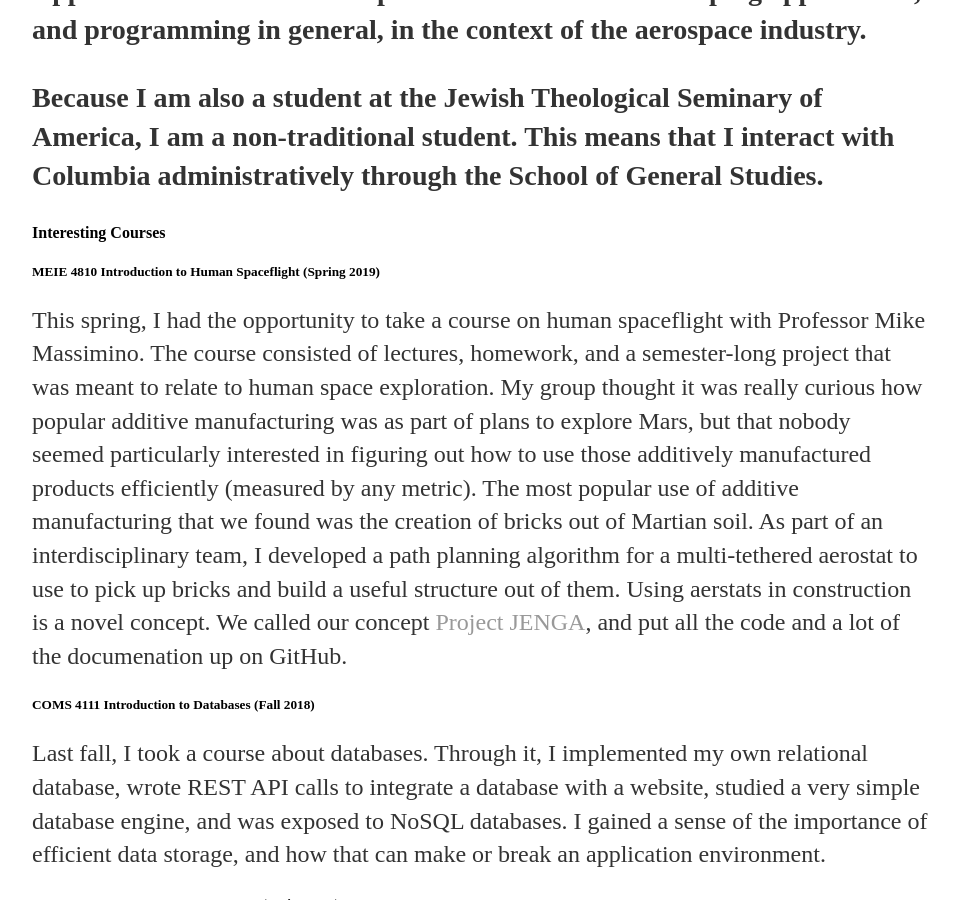
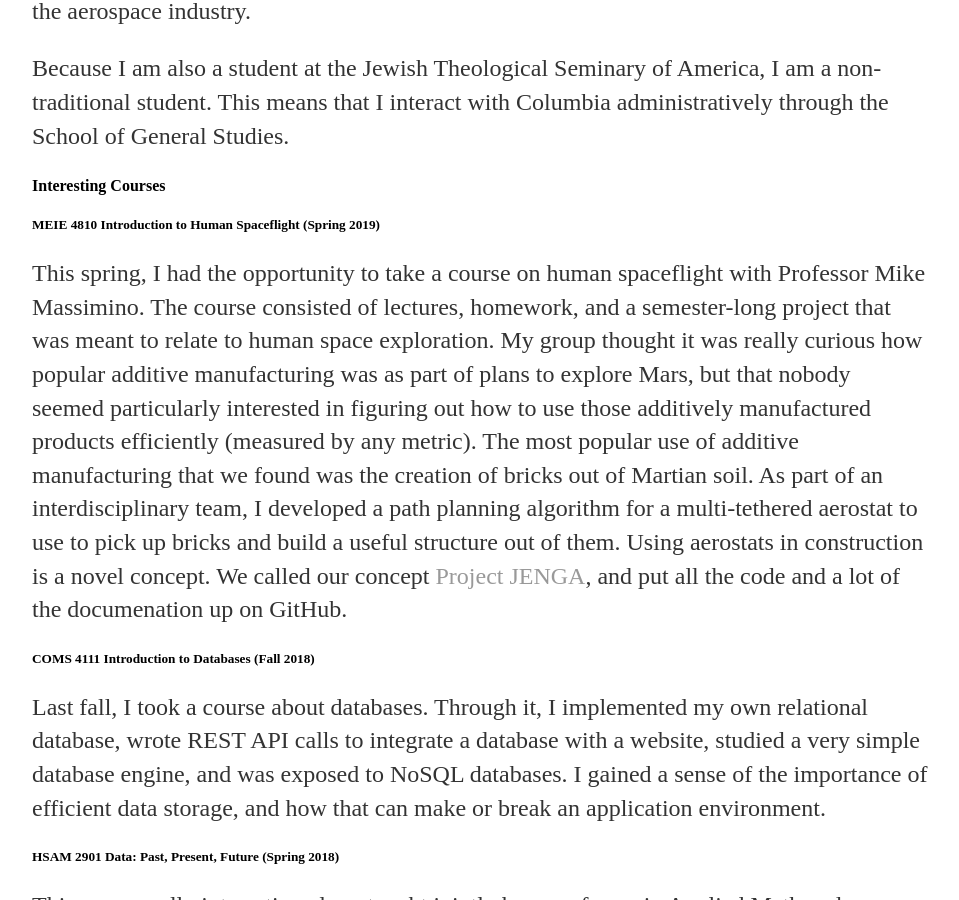
Before and after one commit to aaronpickard/aaronpickard.github.io, a Jekyll site: the page built from about/index.html, in a window 1280 px wide and 900 px high, scrolled down 1055 px. Shown: the whole window, without its empty margins (160-1119 px from the left). Built offline with Jekyll 4.4.1, drawn with Linux system fonts in a browser that asks for light colours.

Commit message:
Update index.html
Unbolded Columbia content

```diff
--- a/about/index.html
+++ b/about/index.html
@@ -12,12 +12,12 @@ title: Aaron Pickard
 		  <h2>Purpose of This Website</h2>
   			<p>This website exists to demonstrate my skills as a software developer. As I approach the end of my undergraduate degree, I hope to undertake more independent coding projects, which I will probably store on GitHub. Since I'm on the website anyways, it makes sense for me to present it nicely, and maybe also start sharing my thoughts about technology via a <a href="https://aaronpickard.github.io/blog/">blog</a>.</p>
 		  <h2>Academic Background</h2>
-			  <h3>Columbia University<h3>
+			  <h3>Columbia University</h3>
 				<p>At Columbia University, I study Computer Science. I am on the Applications Track. I have a particular interest in developing applications, and programming in general, in the context of the aerospace industry.</p>
 			  	<p>Because I am also a student at the Jewish Theological Seminary of America, I am a non-traditional student. This means that I interact with Columbia administratively through the School of General Studies.</p>
 				  <h4>Interesting Courses</h4>
 				  	<h5>MEIE 4810 Introduction to Human Spaceflight (Spring 2019)</h5>
-				  		<p>This spring, I had the opportunity to take a course on human spaceflight with Professor Mike Massimino. The course consisted of lectures, homework, and a semester-long project that was meant to relate to human space exploration. My group thought it was really curious how popular additive manufacturing was as part of plans to explore Mars, but that nobody seemed particularly interested in figuring out how to use those additively manufactured products efficiently (measured by any metric). The most popular use of additive manufacturing that we found was the creation of bricks out of Martian soil. As part of an interdisciplinary team, I developed a path planning algorithm for a multi-tethered aerostat to use to pick up bricks and build a useful structure out of them. Using aerstats in construction is a novel concept. We called our concept <a href = "https://github.com/aaronpickard/JENGA">Project JENGA</a>, and put all the code and a lot of the documenation up on GitHub.</p>
+				  		<p>This spring, I had the opportunity to take a course on human spaceflight with Professor Mike Massimino. The course consisted of lectures, homework, and a semester-long project that was meant to relate to human space exploration. My group thought it was really curious how popular additive manufacturing was as part of plans to explore Mars, but that nobody seemed particularly interested in figuring out how to use those additively manufactured products efficiently (measured by any metric). The most popular use of additive manufacturing that we found was the creation of bricks out of Martian soil. As part of an interdisciplinary team, I developed a path planning algorithm for a multi-tethered aerostat to use to pick up bricks and build a useful structure out of them. Using aerostats in construction is a novel concept. We called our concept <a href = "https://github.com/aaronpickard/JENGA">Project JENGA</a>, and put all the code and a lot of the documenation up on GitHub.</p>
 				  	<h5>COMS 4111 Introduction to Databases (Fall 2018)</h5>
 						<p>Last fall, I took a course about databases. Through it, I implemented my own relational database, wrote REST API calls to integrate a database with a website, studied a very simple database engine, and was exposed to NoSQL databases. I gained a sense of the importance of efficient data storage, and how that can make or break an application environment.</p>
 				  	<h5>HSAM 2901 Data: Past, Present, Future (Spring 2018)</h5>
```
